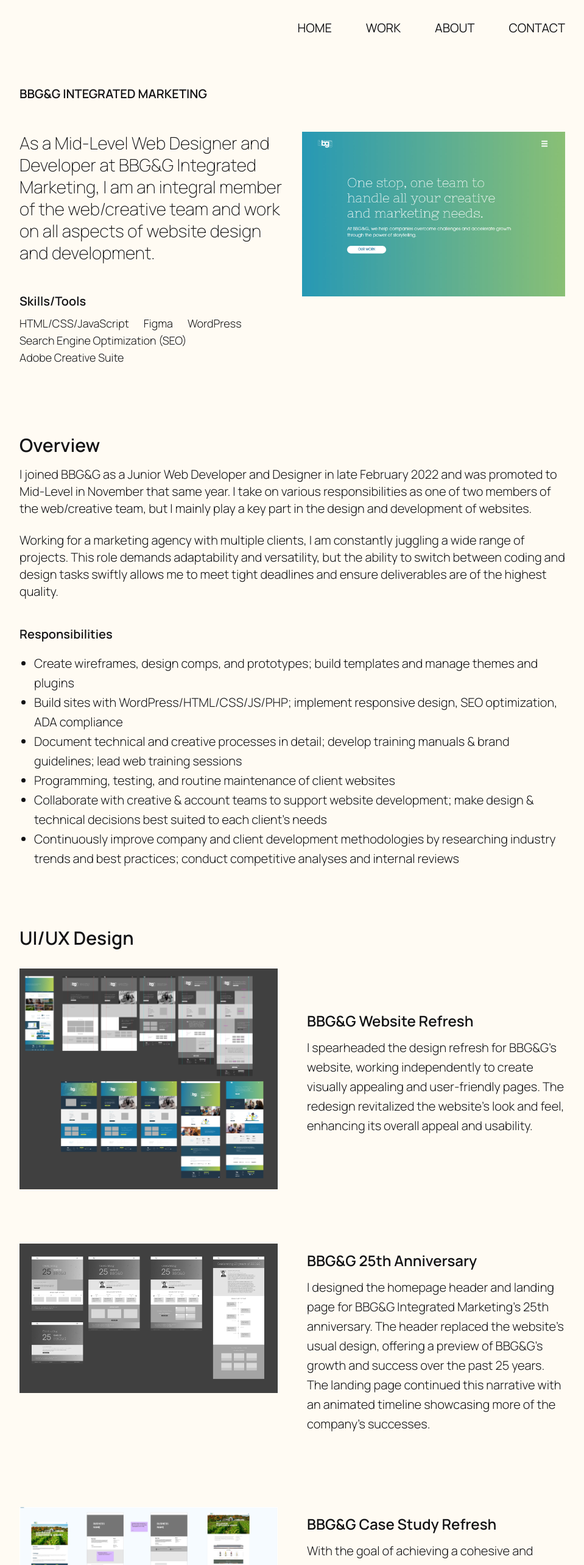
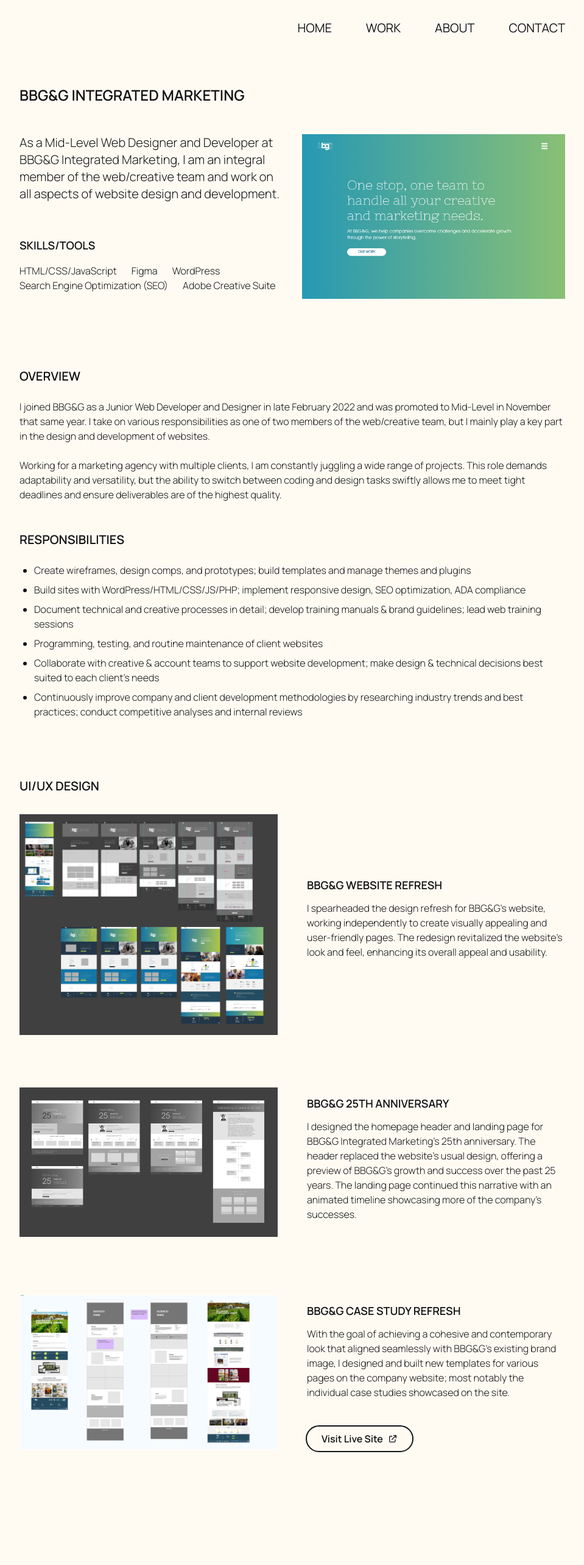
Before and after one commit to aescaba/portfolio, a Next.js app: page /work/bbgg in a window 1280 px wide. Shown: the top 2566 px of the page at 61% size, without its empty margins (160-1119 px from the left). Built offline with nearby package versions, Linux system fonts and the light colour scheme.

Commit message:
add caption styling component; styling multiple pages

```diff
--- /dev/null
+++ b/components/imgcaption.js
@@ -0,0 +1,6 @@
+
+export default function ImgCaption({caption}) {
+    return (
+         <p class="mt-2 text-sm text-stone-500">{caption}</p>
+    );
+}
--- a/components/pagetitle.js
+++ b/components/pagetitle.js
@@ -1,6 +1,6 @@
 
 export default function PageTitle({title}) {
     return (
-        <h1 class="text-xl my-12 font-semibold uppercase">{title}</h1>
+        <h1 class="text-2xl my-12 font-semibold uppercase">{title}</h1>
     );
 }
--- a/components/work/overview.js
+++ b/components/work/overview.js
@@ -9,17 +9,17 @@ export default function Overview({ overview, responsibilities }) {
     return (
         <div class="mb-10 lg:mb-20">
             <div class="mb-4 text-xl">
-                <h2 class="text-3xl py-4 font-semibold">Overview</h2>
+                <h2 class="text-xl py-6 font-semibold uppercase">Overview</h2>
                 {overview.map((paragraph) => {
                     return (
-                        <p class="mb-6" key={paragraph}>{paragraph}</p>
+                        <p class="mb-6 text-base" key={paragraph}>{paragraph}</p>
                     );
                 })}
             </div>
 
             <div class="mb-4 text-xl leading-8">
-                <h2 class="py-4 font-semibold">Responsibilities</h2>
-                <ul class="list-disc list-outside ml-6">
+                <h2 class="text-xl py-6 font-semibold uppercase">Responsibilities</h2>
+                <ul class="list-disc list-outside ml-6 space-y-2 text-base">
                     {responsibilities.map((point) => {
                         return (
                             <li key={point}>{point}</li>
--- a/components/work/summary.js
+++ b/components/work/summary.js
@@ -21,7 +21,7 @@ export default function Summary({ summary, toolsList, imgInfo, hasLink, link = "
         if (hasLink) {
             return (
                 <a href={link} target="_blank" rel="noreferrer" aria-label={"View a live preview"}>
-                    <button class="flex mt-6 items-center text-lg font-semibold outline outline-2 rounded-full px-6 py-2 transition ease-in-out delay-[25ms] hover:bg-white hover:text-black hover:outline-0 text-xl font-bold hover:bg-gradient-to-l from-orange-300 via-amber-300 to-blue-400">
+                    <button class="flex text-lg mt-6 items-center font-semibold outline outline-2 rounded-full px-6 py-2 transition ease-in-out delay-[25ms] hover:bg-white hover:text-black hover:outline-0 font-bold hover:bg-gradient-to-l from-orange-300 via-amber-300 to-blue-400">
                         {linkText}<HiOutlineExternalLink class="inline ml-2" />
                     </button>
                 </a>
@@ -33,10 +33,10 @@ export default function Summary({ summary, toolsList, imgInfo, hasLink, link = "
         <div class="flex flex-col lg:flex-row lg:gap-x-8 mb-20">
             {/* first column - summary */}
             <div class="mb-8 lg:mb-4 lg:basis-1/2">
-                <p class="text-[1.75rem] leading-9 font-thin">{summary}</p>
+                <p class="text-xl">{summary}</p>
 
-                <h3 class="text-xl mt-6 lg:mt-10 py-2 font-semibold">Skills/Tools</h3>
-                <div class="flex flex-wrap gap-x-6 text-lg">
+                <h3 class="mt-6 lg:mt-10 py-4 font-semibold text-lg uppercase">Skills/Tools</h3>
+                <div class="flex flex-wrap gap-x-6 text-base">
                     {toolsList.map((tool) => {
                         return (
                             <p key={tool}>{tool}</p>
--- a/components/work/worksection.js
+++ b/components/work/worksection.js
@@ -9,7 +9,7 @@ export default function WorkSection({ children }) {
     */
 
     return (
-        <div class="mb-10 lg:mb-20">
+        <div class="mb-10 lg:mb-20 text-base">
             {children}
         </div>
     );
--- a/pages/work/bbgg.js
+++ b/pages/work/bbgg.js
@@ -67,7 +67,7 @@ export default function BBGG() {
             <WorkSection>
 
                 <div class="mb-4 text-xl">
-                    <h2 class="text-3xl py-4 font-semibold">UI/UX Design</h2>
+                    <h2 class="text-xl py-4 font-semibold uppercase">UI/UX Design</h2>
                 </div>
 
                 {/* row - image left + text right */}
@@ -76,8 +76,8 @@ export default function BBGG() {
                         <Image class="" src={webRefresh} alt="Wireframes/drafts of 25th company anniversary homepage and timeline" placeholder="blur" width={884} height={755} />
                     </div>
 
-                    <div class="lg:w-1/2 lg:mb-10 lg:self-center">
-                        <h3 class="text-2xl py-3 font-semibold">BBG&G Website Refresh</h3>
+                    <div class="lg:w-1/2 lg:mb-10 lg:self-center text-base">
+                        <h3 class="py-3 font-semibold uppercase text-lg ">BBG&G Website Refresh</h3>
                         <p>I spearheaded the design refresh for BBG&G&apos;s website, working independently to create visually appealing and user-friendly pages. The redesign
                             revitalized the website&apos;s look and feel, enhancing its overall appeal and usability.
                         </p>
@@ -91,8 +91,8 @@ export default function BBGG() {
                         <Image class="" src={anniversary} alt="Wireframes/drafts of 25th company anniversary homepage and timeline" placeholder="blur" width={818} height={472} />
                     </div>
 
-                    <div class="lg:w-1/2 lg:mb-10 lg:self-center">
-                        <h3 class="text-2xl py-3 font-semibold">BBG&G 25th Anniversary</h3>
+                    <div class="lg:w-1/2 lg:mb-10 lg:self-center text-base">
+                        <h3 class="py-3 font-semibold uppercase text-lg">BBG&G 25th Anniversary</h3>
                         <p>I designed the homepage header and landing page for BBG&G Integrated Marketing&apos;s 25th anniversary. The header replaced the website&apos;s usual design, offering a preview of BBG&G&apos;s growth
                             and success over the past 25 years. The landing page continued this narrative with an animated timeline showcasing more of the company&apos;s successes.
                         </p>
@@ -105,11 +105,11 @@ export default function BBGG() {
                         <Image class="" src={caseStudies} alt="Wireframes/drafts of new case study designs" placeholder="blur" width={3590} height={2149} />
                     </div>
 
-                    <div class="lg:w-1/2 lg:mb-10 lg:self-center">
-                        <h3 class="text-2xl py-3 font-semibold">BBG&G Case Study Refresh</h3>
+                    <div class="lg:w-1/2 lg:mb-10 lg:self-center text-base">
+                        <h3 class="py-3 font-semibold uppercase text-lg">BBG&G Case Study Refresh</h3>
                         <p class="mb-5">With the goal of achieving a cohesive and contemporary look that aligned seamlessly with BBG&G&apos;s existing brand image, I designed and built new templates for various pages on the company website; most notably the individual case studies showcased on the site. </p>
                                 <a href="https://bbggadv.com/work/" target="_blank" rel="noreferrer">
-                                    <button class=" mt-6 items-center text-lg font-semibold outline outline-2 rounded-full px-6 py-2 transition ease-in-out delay-[25ms] hover:bg-white hover:text-black hover:outline-0 text-xl font-bold hover:bg-gradient-to-l from-orange-300 via-amber-300 to-blue-400">
+                                    <button class=" mt-6 items-center font-semibold outline outline-2 rounded-full px-6 py-2 transition ease-in-out delay-[25ms] hover:bg-white hover:text-black hover:outline-0 font-bold hover:bg-gradient-to-l from-orange-300 via-amber-300 to-blue-400">
                                         <p class="inline">Visit Live Site</p><HiOutlineExternalLink class="inline items-center lg:mb-1 ml-2" />
                                     </button>
                                 </a>
--- a/pages/work/bluebook.js
+++ b/pages/work/bluebook.js
@@ -3,6 +3,7 @@ import Image from 'next/image';
 import { HiOutlineExternalLink } from 'react-icons/hi'
 
 // component imports
+import ImgCaption from '../../components/imgcaption';
 import WorkPage from '../../components/work/workpage';
 import WorkSection from '../../components/work/worksection';
 import WorkRow from '../../components/work/workrow';
@@ -68,7 +69,7 @@ export default function BlueBook() {
 
       <WorkSection>
         <div class="mb-4 text-xl">
-          <h2 class="text-3xl py-4 font-semibold">Process</h2>
+          <h2 class="text-xl py-4 font-semibold uppercase">Process</h2>
         </div>
 
         {/* row - image left + text right */}
@@ -93,12 +94,13 @@ export default function BlueBook() {
         <WorkRow>
           <div class="">
             <Image class="" src={planning2} alt="Rough pencil sketches of potential webpage organization" placeholder="blur" width={1643} height={1088} />
-            <p class="mt-2 text-lg leading-6">Initial sketches trying to figure out a way to display content</p>
+            <ImgCaption caption={"Initial sketches trying to figure out a way to display content"}/>
+
           </div>
 
           <div>
             <Image class="" src={planning3} alt="Pencil sketches of potential landing pages and a subpage" placeholder="blur" width={1643} height={1088} />
-            <p class="mt-2 text-lg leading-6">Slightly more refined pencil sketches of two landing page options and a subpage</p>
+            <ImgCaption caption={"Slightly more refined pencil sketches of two landing page options and a subpage"}/>
           </div>
         </WorkRow>
 
@@ -145,9 +147,9 @@ export default function BlueBook() {
       {/* preview */}
       <WorkSection>
         <div class="mb-4 text-xl">
-          <h2 class="text-3xl py-4 font-semibold">Preview</h2>
+          <h2 class="text-lg py-4 font-semibold uppercase">Preview</h2>
           <a href="https://mbta-massdot.opendata.arcgis.com/" target="_blank" rel="noreferrer" aria-label="View MBTA Open Data Portal">
-                    <button class="flex mt-6 items-center text-lg font-semibold outline outline-2 rounded-full px-6 py-2 transition ease-in-out delay-[25ms] hover:bg-white hover:text-black hover:outline-0 text-xl font-bold hover:bg-gradient-to-l from-orange-300 via-amber-300 to-blue-400">
+                    <button class="flex text-lg mt-6 items-center font-semibold outline outline-2 rounded-full px-6 py-2 transition ease-in-out delay-[25ms] hover:bg-white hover:text-black hover:outline-0 font-bold hover:bg-gradient-to-l from-orange-300 via-amber-300 to-blue-400">
                         View MBTA Open Data Portal<HiOutlineExternalLink class="inline ml-2" />
                     </button>
                 </a>
--- a/pages/work/capstone.js
+++ b/pages/work/capstone.js
@@ -2,6 +2,7 @@
 import Image from 'next/image';
 
 //component imports
+import ImgCaption from '../../components/imgcaption';
 import WorkPage from '../../components/work/workpage';
 import WorkSection from '../../components/work/worksection';
 import WorkRow from '../../components/work/workrow';
@@ -57,7 +58,7 @@ export default function Capstone() {
         linkText="View Project"
       />
 
-      <a class="text-amber-400 transition ease-in-out delay-100 hover:text-orange-400 font-semibold" href="https://drive.google.com/file/d/146VCS8Jz-Py_qIGlt_TLYfS-ULiYQb4_/view?usp=sharing" target="_blank" rel="noreferrer" aria-label="View full process documentation">
+      <a class="text-amber-500 transition ease-in-out delay-100 hover:text-orange-400 font-semibold" href="https://drive.google.com/file/d/146VCS8Jz-Py_qIGlt_TLYfS-ULiYQb4_/view?usp=sharing" target="_blank" rel="noreferrer" aria-label="View full process documentation">
         View full process documentation	&#8594;
       </a>
 
@@ -70,8 +71,8 @@ export default function Capstone() {
       {/* third section - process */}
       <WorkSection>
 
-        <div class="mb-4 text-xl">
-          <h2 class="text-3xl py-4 font-semibold">Process</h2>
+        <div class="mb-4">
+          <h2 class="py-4 font-semibold uppercase">Process</h2>
         </div>
 
         {/* row - image left + text right */}
@@ -121,12 +122,12 @@ export default function Capstone() {
         <WorkRow>
           <div class="lg:w-1/2">
             <Image class="" src={planningExcerpts} alt="Miscellaneous handwritten digital notes documenting the process of defining my target audience and look/feel" placeholder="blur" width={875} height={1078} />
-            <p class="mt-2 text-lg leading-6">Excerpts from my early planning stages&mdash;defining my target audience and look/feel</p>
+            <ImgCaption caption={"Excerpts from my early planning stages—defining my target audience and look/feel"}/>
           </div>
 
           <div>
             <Image class="lg:w-1/2" src={organizing} alt="Various lists of possible cookbook recipes and handwritten annotations" placeholder="blur" width={1405} height={1078} />
-            <p class="mt-2 text-lg leading-6">Lists of possible cookbook recipes to include, narrowing them down, then organizing into sections</p>
+            <ImgCaption caption={"Lists of possible cookbook recipes to include, narrowing them down, then organizing into sections"}/>
           </div>
         </WorkRow>
 
@@ -146,7 +147,7 @@ export default function Capstone() {
       {/* fourth section - preview */}
       <WorkSection>
         <div class="mb-4 text-xl">
-          <h2 class="text-3xl py-4 font-semibold">Preview</h2>
+          <h2 class="py-4 font-semibold text-xl uppercase">Preview</h2>
         </div>
         <div class="flex justify-center">
           <iframe class="w-full aspect-video" src="https://drive.google.com/file/d/1GQN2bRQYNej_zq_rWChd5c8c9StBEkqn/preview" allow="autoplay"></iframe>
```
